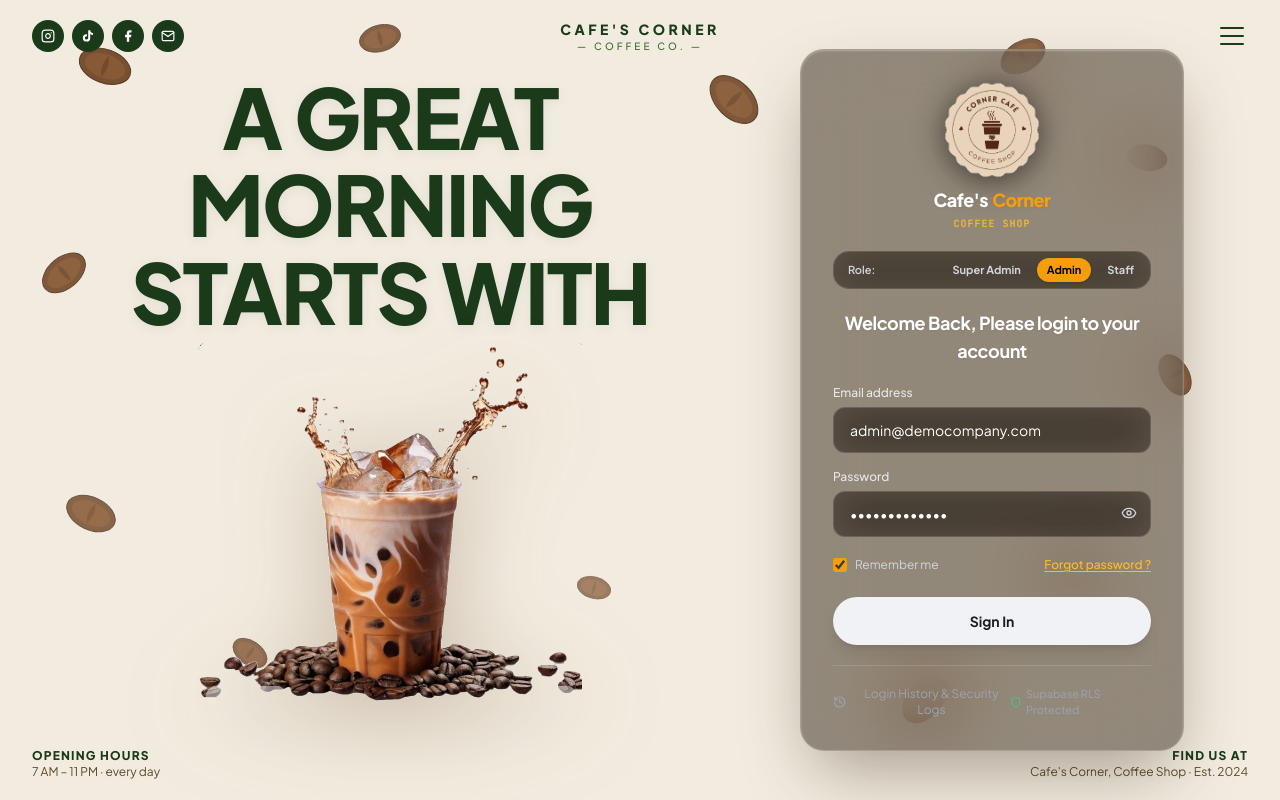
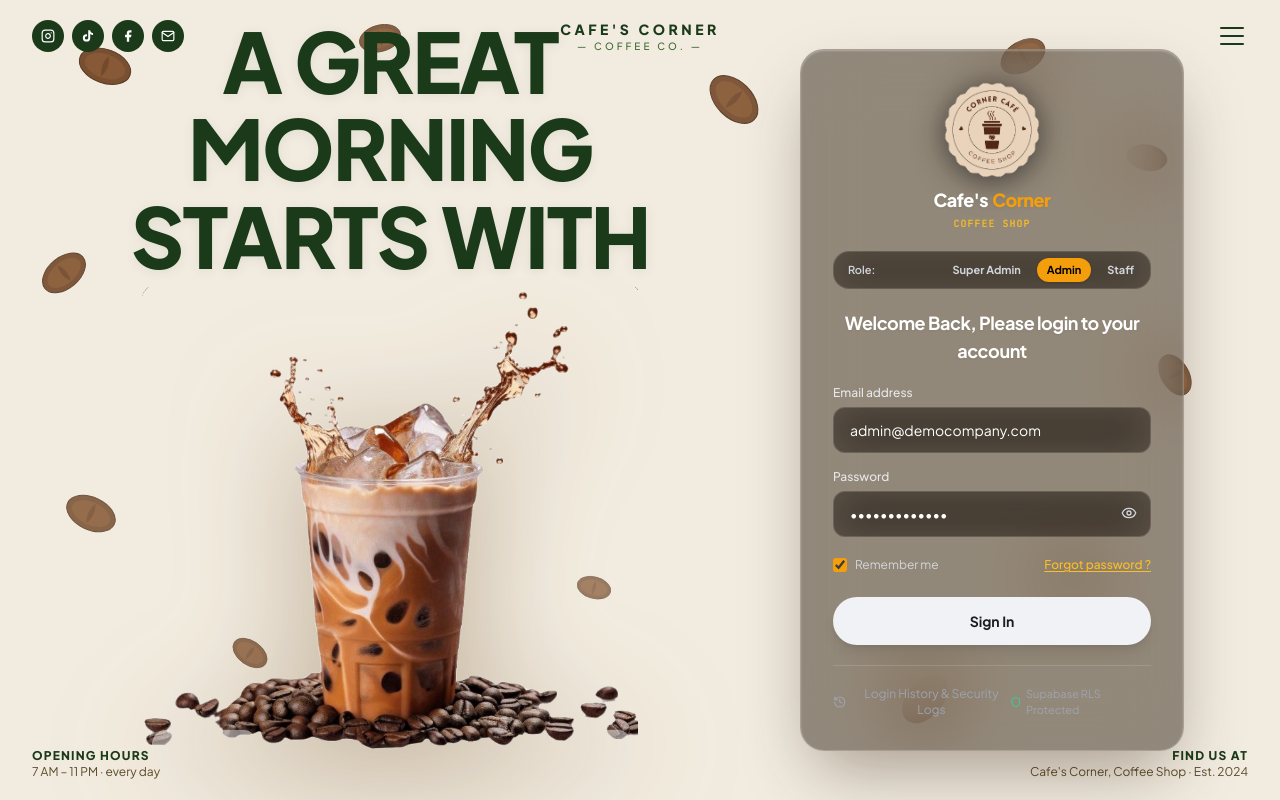
Before and after one commit to divyaranjanpradhan21-star/CRM-for-Clients, a React (Vite) app in the folder apps/web/: page / in a window 1280 px wide. Built offline with nearby package versions, Linux system fonts and the light colour scheme; no server answers.

Commit message:
feat(login): enlarge hero coffee image on login page

```diff
--- a/apps/web/src/pages/UnifiedLoginPage.tsx
+++ b/apps/web/src/pages/UnifiedLoginPage.tsx
@@ -434,7 +434,7 @@ export const UnifiedLoginPage: React.FC = () => {
         </h1>
 
         {/* Iced Coffee drink hero image (cutout PNG with dynamic splash & beans - enlarged hero size) */}
-        <div className="mt-2 flex items-end justify-center" style={{ height: 'clamp(280px, 48vh, 520px)' }}>
+        <div className="mt-2 flex items-end justify-center" style={{ height: 'clamp(380px, 62vh, 680px)' }}>
           <img
             src="/hero-coffee.png"
             alt="Cafe's Corner Iced Coffee"
@@ -442,7 +442,7 @@ export const UnifiedLoginPage: React.FC = () => {
               height: '100%',
               width: 'auto',
               objectFit: 'contain',
-              filter: 'drop-shadow(0 20px 45px rgba(100,60,20,0.28))',
+              filter: 'drop-shadow(0 28px 60px rgba(100,60,20,0.35))',
             }}
             onError={(e) => {
               // fallback if image not found
```
